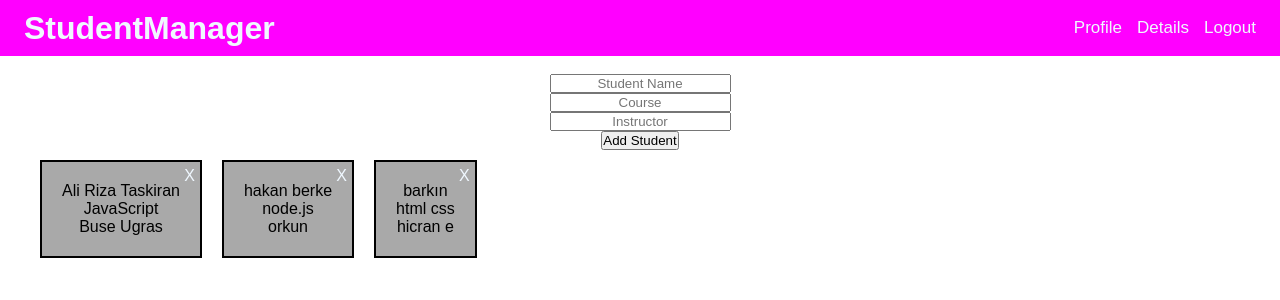
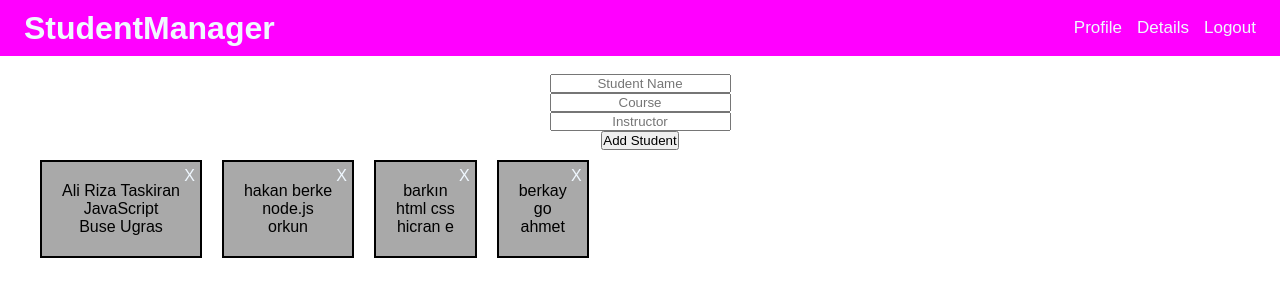
Before and after one commit to HakanBerke/js_code, a React (Vite) app in the folder first-project-vite/: page / in a window 1280 px wide. Shown: the top 300 px of the page. Built offline with nearby package versions, Linux system fonts and the light colour scheme; data requests are answered from the project's data file.

Commit message:
children

```diff
--- a/first-project-vite/assets/db.json
+++ b/first-project-vite/assets/db.json
@@ -17,6 +17,12 @@
       "course": "html css",
       "instructor": "hicran e",
       "id": "HxFDelk"
+    },
+    {
+      "studentName": "berkay",
+      "course": "go",
+      "instructor": "ahmet",
+      "id": "x6N_ttE"
     }
   ]
 }
--- a/first-project-vite/src/App.jsx
+++ b/first-project-vite/src/App.jsx
@@ -1,31 +1,24 @@
-import { useEffect, useState } from "react";
-import reactLogo from "./assets/react.svg";
-import viteLogo from "/vite.svg";
 import "./App.css";
 import Header from "./components/shared/header/Header";
 import StudentList from "./components/app/student-list/StudentList";
 import StudentForm from "./components/app/student-form/StudentForm";
-import axios from "axios";
-import useStudent from "./hooks/student/useStudent";
+import { StudentProvider } from "./contexts/student/StudentContext";
 
 function App() {
-  const {addStudent, deleteStudent, getStudents, studentList} = useStudent()
-
-  useEffect(() => {
-    getStudents();
-  }, []);
 
   return (
     <>
+      <StudentProvider>
         <main>
           <Header
             title={"StudentManager"}
             navElements={["Profile", "Details", "Logout"]}
           />
           <br />
-        <StudentForm addStudent={addStudent} />
-        <StudentList studentList={studentList} deleteStudent={deleteStudent} />
+          <StudentForm/>
+          <StudentList/>
         </main>
+      </StudentProvider>
     </>
   );
 }
--- a/first-project-vite/src/components/app/student-card/StudentCard.jsx
+++ b/first-project-vite/src/components/app/student-card/StudentCard.jsx
@@ -1,5 +1,6 @@
-import { useEffect } from "react";
-const StudentCard = ({student, deleteStudent}) => {
+import { useContext, useEffect } from "react";
+import { StudentContext } from "../../../contexts/student/StudentContext";
+const StudentCard = ({student}) => {
   // useEffect(
   //   () => {
   //     console.log(`${student.id} mounted`);
@@ -7,7 +8,7 @@ const StudentCard = ({student, deleteStudent}) => {
   //   },
   //   []
   // );
-
+const {deleteStudent} = useContext(StudentContext)
     return(
         <div className="student-card">
           <span className="btn btn-delete" onClick={() => deleteStudent(student.id)}>X</span>
--- a/first-project-vite/src/components/app/student-form/StudentForm.jsx
+++ b/first-project-vite/src/components/app/student-form/StudentForm.jsx
@@ -1,6 +1,7 @@
-import { useState } from "react";
+import { useContext, useState } from "react";
+import { StudentContext } from "../../../contexts/student/StudentContext";
 
-const StudentForm = ({addStudent}) => {
+const StudentForm = () => {
 
     const [studentInput, setStudentInput] = useState({ studentName: "", course: "", instructor: "" });
     const [studentInputErr, setStudentInputErr] = useState({ studentName: false, course: false, instructor: false });
@@ -22,6 +23,7 @@ const StudentForm = ({addStudent}) => {
         }
         setStudentInput({studentName:"", course:"", instructor:""})
       }
+      const {addStudent} = useContext(StudentContext)
       return(<form action="" className="student-form">
         <div className="input-control">
           <input
--- a/first-project-vite/src/components/app/student-list/StudentList.jsx
+++ b/first-project-vite/src/components/app/student-list/StudentList.jsx
@@ -1,11 +1,14 @@
+import { useContext } from "react"
 import StudentCard from "../student-card/StudentCard"
+import { StudentContext } from "../../../contexts/student/StudentContext"
 
-const StudentList = ({studentList, deleteStudent}) => {
+const StudentList = () => {
+  const {studentList} = useContext(StudentContext)
     return(
         <div className="student-list-container">
         <div className="student-list">
           {studentList.map(student => {
-            return <StudentCard student = {student} deleteStudent={deleteStudent} key = {student.id} />
+            return <StudentCard student = {student} key = {student.id} />
           })}
         </div>
       </div>
--- /dev/null
+++ b/first-project-vite/src/contexts/student/StudentContext.jsx
@@ -0,0 +1,18 @@
+import { createContext, useEffect} from "react";
+import useStudent from "../../hooks/student/useStudent";
+
+export const StudentContext = createContext();
+
+export const StudentProvider = ({children}) => {
+    const {studentList, getStudents, addStudent, deleteStudent} = useStudent();
+    useEffect(() => {
+        getStudents();
+      }, []);
+      const contextValue ={studentList, getStudents, addStudent, deleteStudent};
+      return (
+        <StudentContext.Provider value={contextValue}>
+            {children}
+        </StudentContext.Provider>
+      )
+
+}
--- a/first-project-vite/src/hooks/student/useStudent.jsx
+++ b/first-project-vite/src/hooks/student/useStudent.jsx
@@ -24,6 +24,7 @@ const useStudent = () => {
     try {
       const response = await axios("http://localhost:3000/studentList");
       setStudentList(response.data);
+      console.log(response);
     } catch (error) {
       console.log(error);
     }
```
Lines whose indentation alone changed are shown as unchanged.
